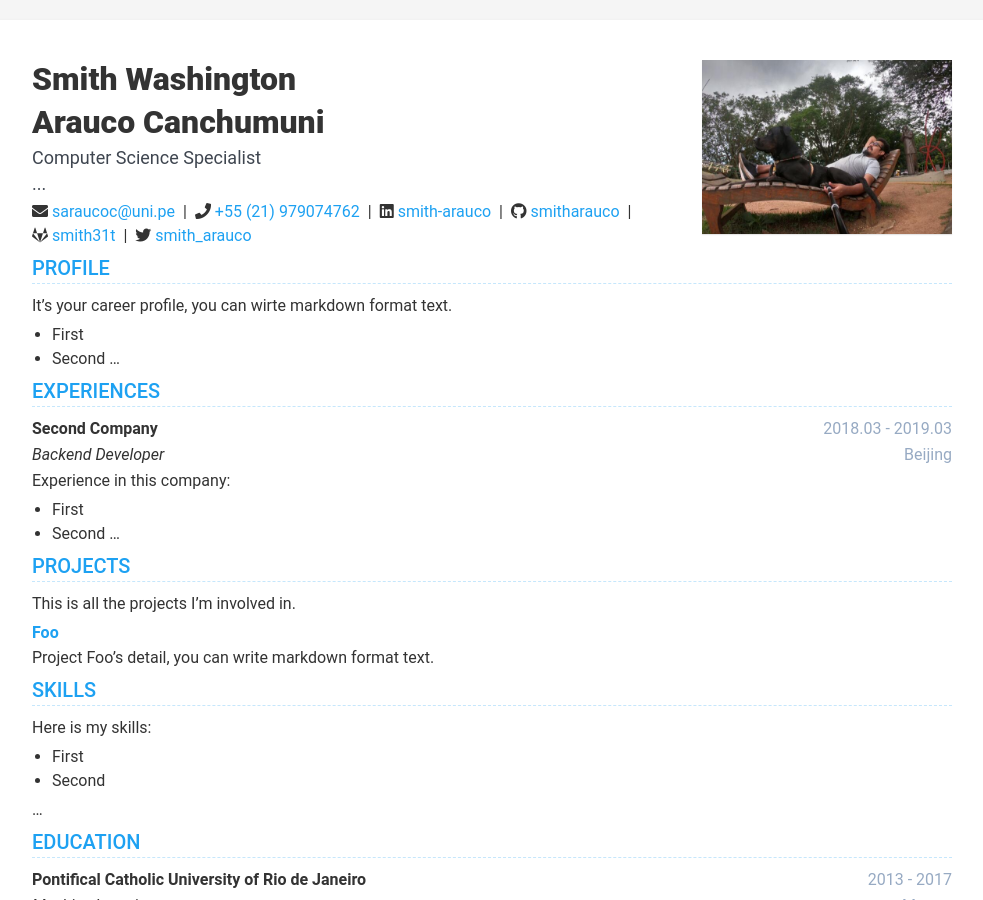
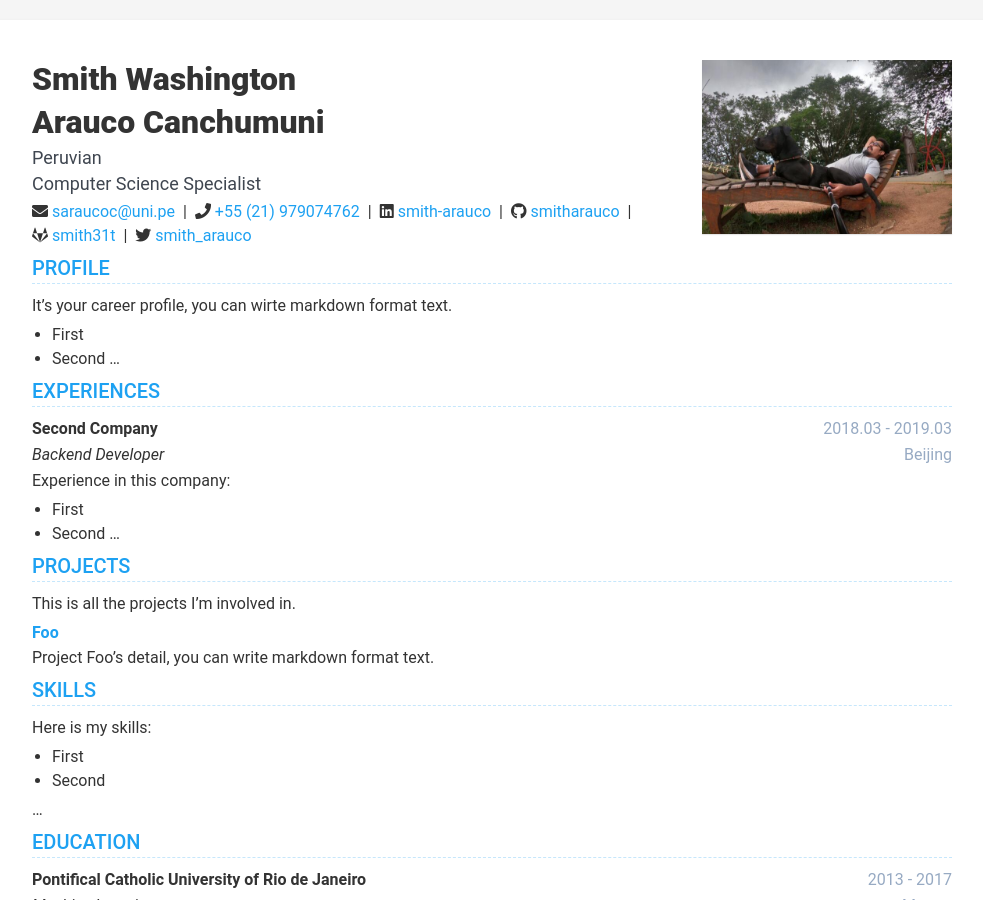
Before and after one commit to smitharauco/https-smitharauco.github.io-, a Jekyll site: the page built from index.html, in a window 1280 px wide and 900 px high. Shown: the whole window, without its empty margins (148-1131 px from the left). Built offline with Jekyll 4.4.1, drawn with Linux system fonts in a browser that asks for light colours; nearby versions of some CDN libraries.

Commit message:
Update data.yml

```diff
--- a/_data/data.yml
+++ b/_data/data.yml
@@ -1,8 +1,8 @@
 intro:
   name: Smith Washington
   lastname: Arauco Canchumuni
-  title: Computer Science Specialist
-  subtitle: ...
+  title: Peruvian
+  subtitle: Computer Science Specialist
   avatar:
     display: true
     path: profile.jpeg
```
